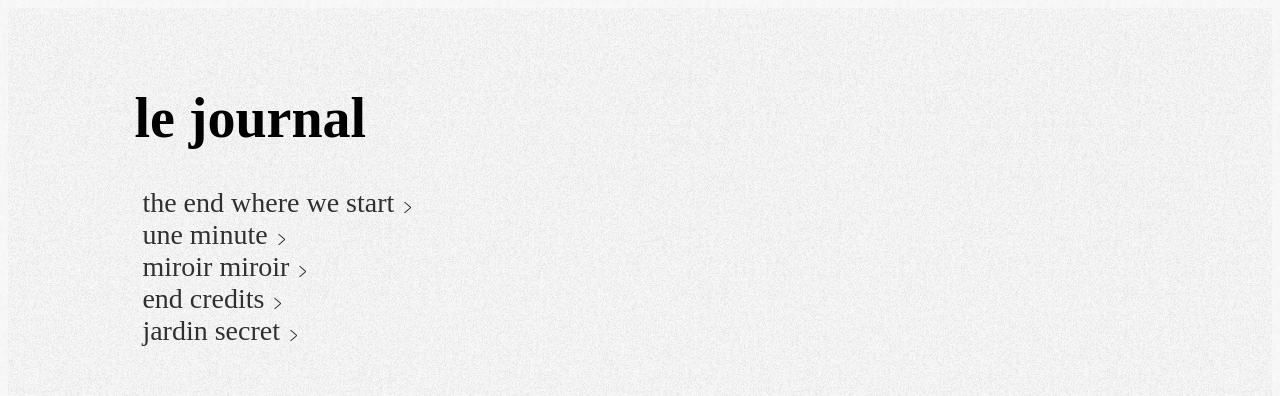
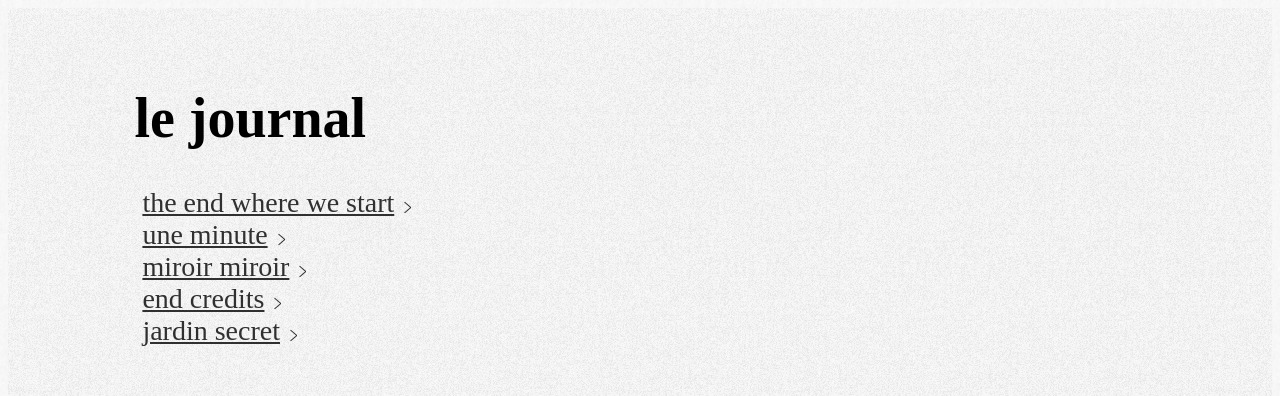
Before and after one commit to marinakinalone/le-journal, a Next.js app: page / in a window 1280 px wide. Shown: the top 396 px of the page. Built offline with nearby package versions, Linux system fonts and the light colour scheme; a web font is replaced by a local one.

Commit message:
fix Link issue

```diff
--- a/games/home/LinkToGame.tsx
+++ b/games/home/LinkToGame.tsx
@@ -10,8 +10,8 @@ const LinkToGame = ({ title }: LinkToGameProps) => {
   }
   return (
     <li>
-      <Link href={getUrl(title)}>
-        <a className={cx(styles.entry, styles.animated_arrow)}>
+      <Link href={getUrl(title)} className={cx(styles.entry, styles.animated_arrow)}>
+
         <span className={cx(styles.arrow, styles.left)}>
           <span className={styles.shaft}></span>
         </span>
@@ -21,10 +21,10 @@ const LinkToGame = ({ title }: LinkToGameProps) => {
             <span className={styles.shaft}></span>
           </span>
         </span>
-        </a>
+
       </Link>
     </li>
-  )
+  );
 }
 
 export default LinkToGame
```
Lines whose indentation alone changed are shown as unchanged.
